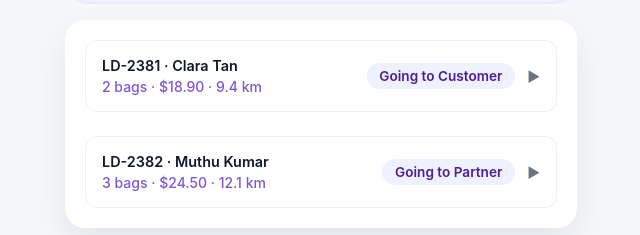
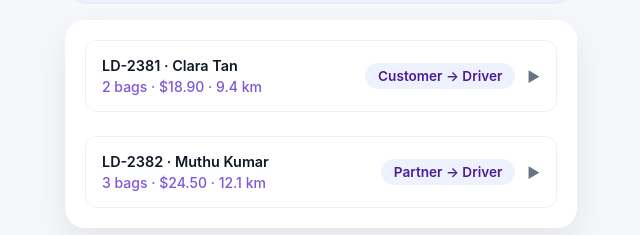
Before and after one commit to Path-yang/IS2102-group-project, a React (Vite) app in the folder laundrydash-app/: page /driver in a window 1280 px wide. Shown: the part 165-400 px from the top of the page, without its empty margins (319-959 px from the left). Built offline with nearby package versions, Linux system fonts and the light colour scheme.

Commit message:
ui: update status labels to show direction flow
- Change to arrow format showing from → to
- 'Customer → Driver' for pickup route
- 'Driver → Partner' for drop-off at partner
- 'Partner → Driver' for collecting from partner
- 'Driver → Customer' for delivery to customer

```diff
--- a/laundrydash-app/src/pages/DriverApp.tsx
+++ b/laundrydash-app/src/pages/DriverApp.tsx
@@ -32,17 +32,17 @@ type TabKey = 'active' | 'requests' | 'jobs' | 'dashboard';
 const statusFlows: Record<Direction, Array<{ key: StatusKey; label: string; detail: string }>> = {
   toPartner: [
     { key: 'accepted', label: 'Accepted', detail: 'Job locked in, prep to move' },
-    { key: 'enRoutePickup', label: 'Going to Customer', detail: 'Navigating to pickup location' },
+    { key: 'enRoutePickup', label: 'Customer → Driver', detail: 'Navigating to pickup location' },
     { key: 'pickedUp', label: 'Picked Up', detail: 'Laundry secured with photo proof' },
-    { key: 'atPartner', label: 'Dropped Off at Partner', detail: 'Laundry delivered with photo proof' },
+    { key: 'atPartner', label: 'Driver → Partner', detail: 'Laundry delivered with photo proof' },
     { key: 'completed', label: 'Completed', detail: 'Job auto-submitted to earnings' },
   ],
   toCustomer: [
     { key: 'accepted', label: 'Accepted', detail: 'Job locked in, prep to move' },
-    { key: 'enRoutePickup', label: 'Going to Partner', detail: 'Heading to collect clean load' },
+    { key: 'enRoutePickup', label: 'Partner → Driver', detail: 'Heading to collect clean load' },
     { key: 'atPartner', label: 'Arrived at Partner', detail: 'Ready to collect garments' },
     { key: 'pickedUp', label: 'Collected Laundry', detail: 'Clean garments onboard' },
-    { key: 'returning', label: 'Returning to Customer', detail: 'Navigating to customer drop-off' },
+    { key: 'returning', label: 'Driver → Customer', detail: 'Navigating to customer drop-off' },
     { key: 'delivered', label: 'Delivered', detail: 'Customer confirmed receipt' },
     { key: 'completed', label: 'Completed', detail: 'Job auto-submitted to earnings' },
   ],
```
